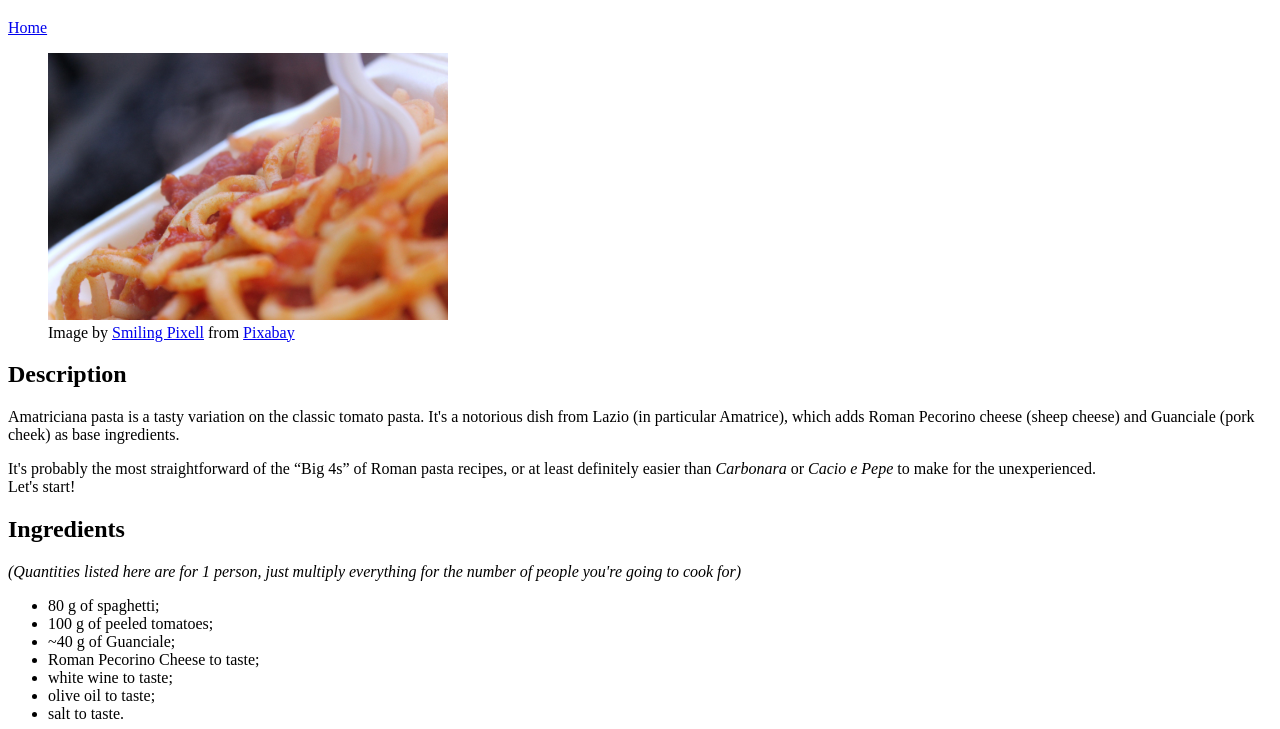
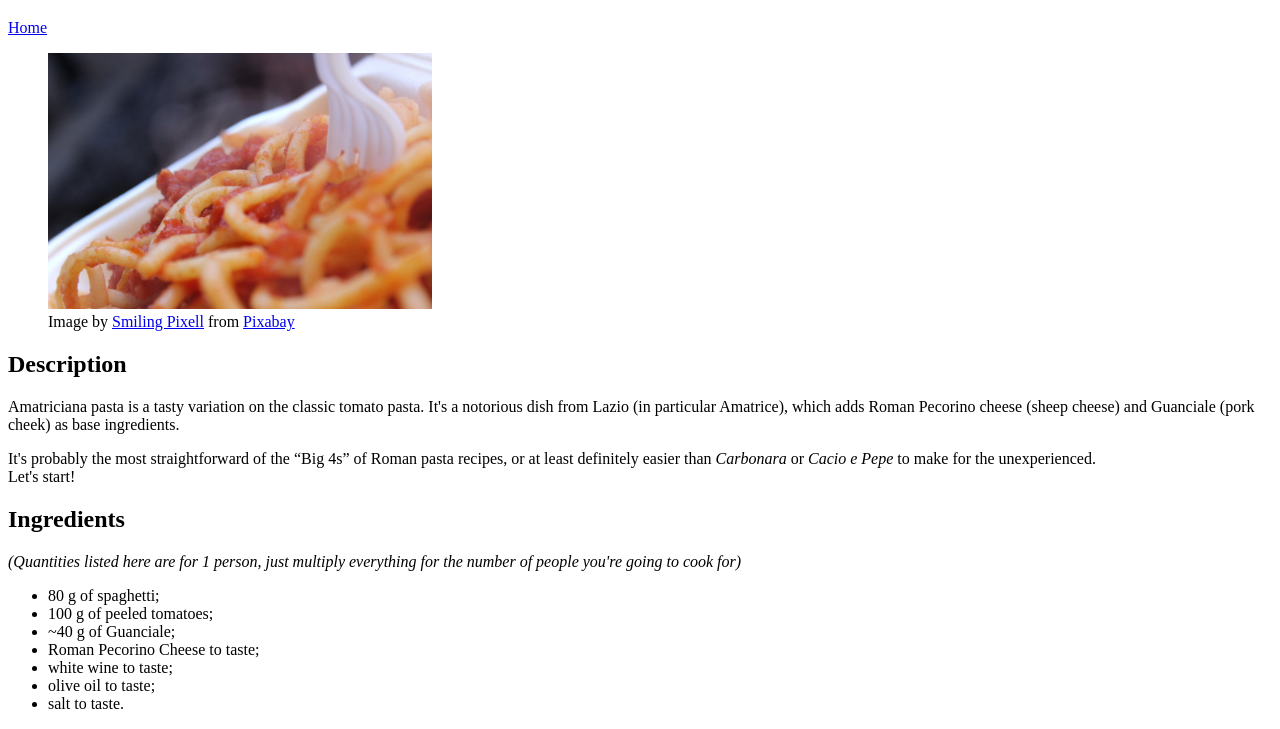
Before and after one commit to impascal/odin_recipes, a plain HTML site: page recipes/amatriciana.html in a window 1280 px wide. Shown: the part 61-790 px from the top of the page. Drawn offline with Linux system fonts and the light colour scheme.

Commit message:
Add height attribute to images
Avoid text jumping by anticipating how much space
is needed to show the image in webpage.

```diff
--- a/recipes/amatriciana.html
+++ b/recipes/amatriciana.html
@@ -14,7 +14,7 @@
     </nav>
 
     <figure>
-        <img src="../images/amatriciana.jpg" alt="Close-up to Amatriciana spaghetti with a plastic fork" width="400">
+        <img src="../images/amatriciana.jpg" alt="Close-up to Amatriciana spaghetti with a plastic fork" width="384" height="256">
         <figcaption>
             Image by <a
                 href="https://pixabay.com/users/smilingpixell-1751874/?utm_source=link-attribution&utm_medium=referral&utm_campaign=image&utm_content=1101530">Smiling
```
Also changed, not shown: recipes/carbonara.html (+1 -1 lines).
